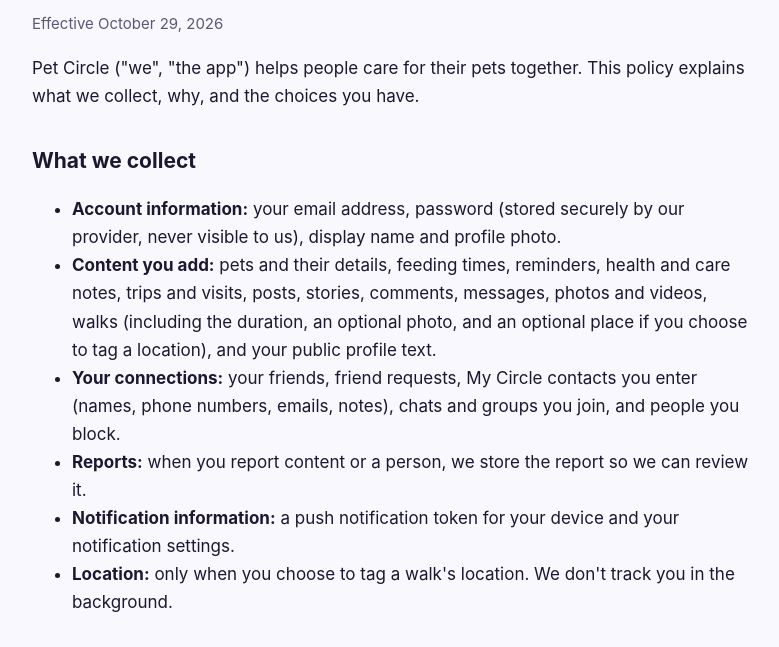
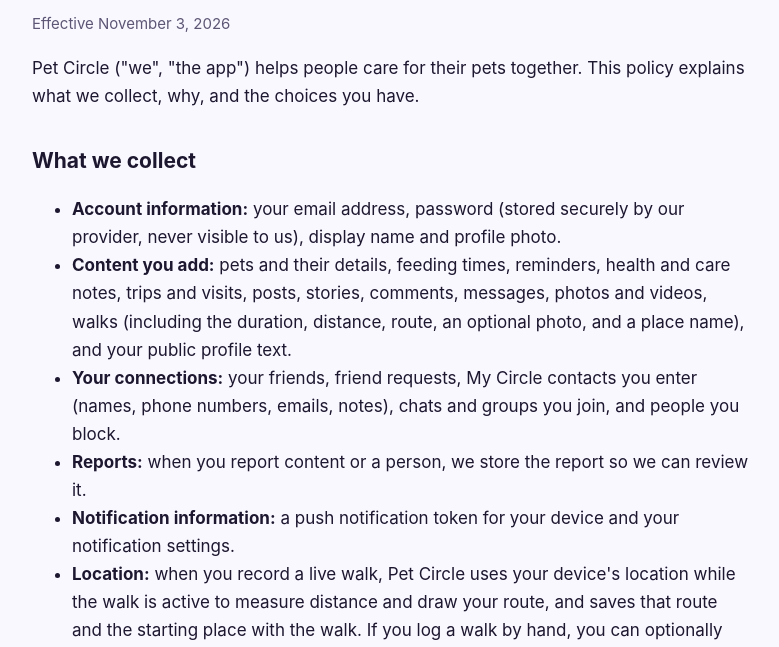
Before and after one commit to markag2003/petcircle-site, a plain HTML site: page privacy.html in a window 1280 px wide. Shown: the part 144-791 px from the top of the page, without its empty margins (248-1027 px from the left). Drawn offline with Linux system fonts and the light colour scheme.

Commit message:
Update privacy policy effective dates and content

```diff
--- a/privacy.html
+++ b/privacy.html
@@ -10,16 +10,16 @@
 </style></head><body><main>
 <nav><a href="index.html">Pet Circle</a><a href="privacy.html">Privacy</a><a href="terms.html">Terms</a><a href="support.html">Support</a></nav>
 <h1>Privacy Policy</h1>
-<p class="mut">Effective October 29, 2026</p>
+<p class="mut">Effective November 3, 2026</p>
 <p>Pet Circle ("we", "the app") helps people care for their pets together. This policy explains what we collect, why, and the choices you have.</p>
 <h2>What we collect</h2>
 <ul>
 <li><b>Account information:</b> your email address, password (stored securely by our provider, never visible to us), display name and profile photo.</li>
-<li><b>Content you add:</b> pets and their details, feeding times, reminders, health and care notes, trips and visits, posts, stories, comments, messages, photos and videos, walks (including the duration, an optional photo, and an optional place if you choose to tag a location), and your public profile text.</li>
+<li><b>Content you add:</b> pets and their details, feeding times, reminders, health and care notes, trips and visits, posts, stories, comments, messages, photos and videos, walks (including the duration, distance, route, an optional photo, and a place name), and your public profile text.</li>
 <li><b>Your connections:</b> your friends, friend requests, My Circle contacts you enter (names, phone numbers, emails, notes), chats and groups you join, and people you block.</li>
 <li><b>Reports:</b> when you report content or a person, we store the report so we can review it.</li>
 <li><b>Notification information:</b> a push notification token for your device and your notification settings.</li>
-<li><b>Location:</b> only when you choose to tag a walk's location. We don't track you in the background.</li>
+<li><b>Location:</b> when you record a live walk, Pet Circle uses your device's location while the walk is active to measure distance and draw your route, and saves that route and the starting place with the walk. If you log a walk by hand, you can optionally tag a place. We don't track your location when you aren't recording a walk, and we don't track you in the background.</li>
 </ul>
 <h2>How we use it</h2>
 <ul>
@@ -30,7 +30,7 @@
 </ul>
 <p>We do not sell your personal information, and we do not use it for advertising or tracking across other apps and websites.</p>
 <h2>Who can see your content</h2>
-<p>Posts are visible to your accepted friends and to the chats and groups you choose. Stories disappear from the feed after 24 hours. Your public profile (name, photo, short bio and place) is visible to your friends. People can find you by your exact email address unless you switch off "Let people find me" in Profile &gt; Privacy. Your email address is never shown to other users.</p>
+<p>Posts are visible to your accepted friends and to the chats and groups you choose. Stories disappear from the feed after 24 hours. Your public profile (name, photo, short bio and place) is visible to your friends. People can find you by your exact email address unless you switch off "Let people find me" in Profile &gt; Privacy. Your email address is never shown to other users. Walks, including their routes, are visible only to the pets' owners and to the friends, circles and groups you share them with.</p>
 <h2>Services we use</h2>
 <ul>
 <li><b>Supabase</b> stores account data, content and files and handles sign-in.</li>
```
